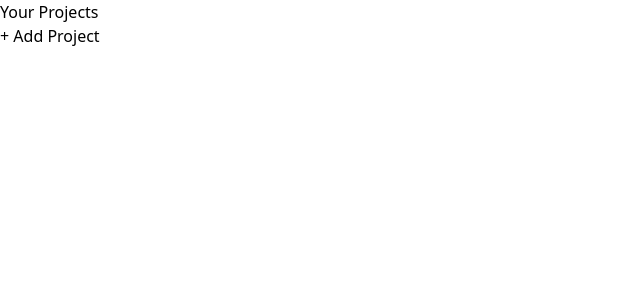
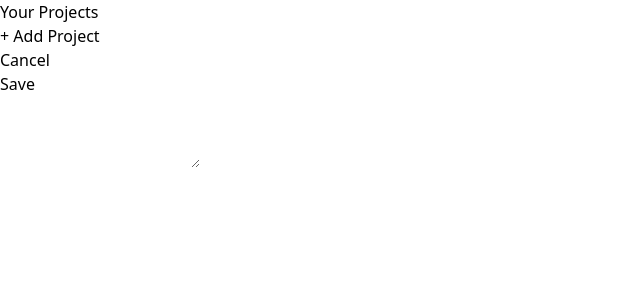
Before and after one commit to M0H1K4/Demo-App, a React (Vite) app: page / in a window 1280 px wide. Shown: the top 300 px of the page, without its empty margins (0-640 px from the left). Built offline with nearby package versions, Linux system fonts and the light colour scheme.

Commit message:
Add: NewProject comp To app js

```diff
--- a/src/App.jsx
+++ b/src/App.jsx
@@ -1,3 +1,4 @@
+import NewProject from "./components/NewProject";
 import ProjectsSidebar from "./components/ProjectsSidebar";
 
 
@@ -5,6 +6,7 @@ function App() {
   return (
     <main className="h-screen my-8">
      <ProjectsSidebar/>
+     <NewProject/>
     </main>
   );
 }
```
